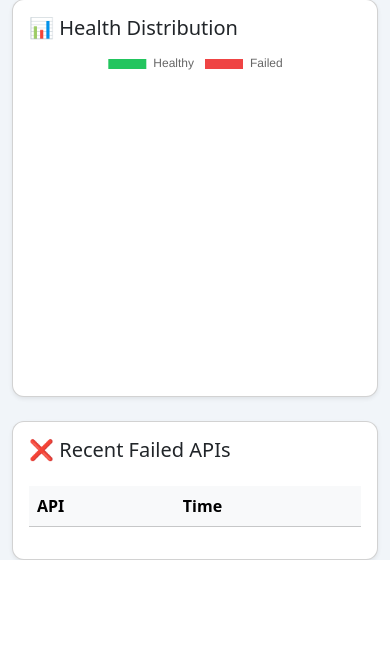
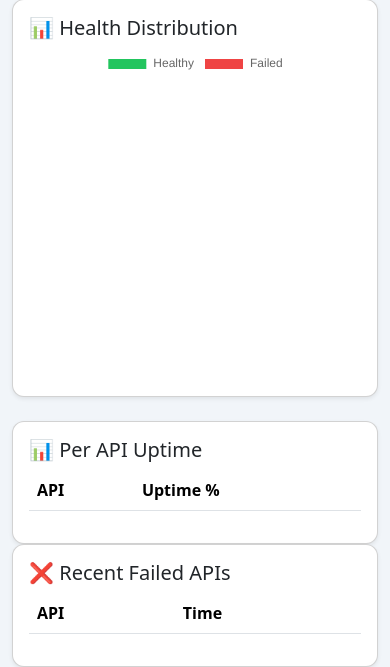
Before and after one commit to Ashu1792/Autonomous-API-Testing-Platform, a Flask app: page / in a window 390 px wide. Shown: the part 1193-1860 px from the top of the page. Before the commit the page ends 1753 px from the top, so only its background shows below. Run offline with Flask 3, Linux system fonts and the light colour scheme; data that the repository does not hold is empty.

Commit message:
Add per API uptime

```diff
--- a/app.py
+++ b/app.py
@@ -125,26 +125,38 @@ def stats():
     rows = conn.execute("""
         SELECT api_url, status_code
         FROM logs
+    """).fetchall()
+
+    total_logs = len(rows)
+    success_logs = sum(1 for r in rows if r["status_code"] == 200)
+
+    # ✅ UPTIME %
+    uptime = (success_logs / total_logs * 100) if total_logs > 0 else 0
+
+    # ✅ Latest status per API (for stats)
+    latest = conn.execute("""
+        SELECT api_url, status_code
+        FROM logs
         WHERE id IN (
             SELECT MAX(id) FROM logs GROUP BY api_url
         )
     """).fetchall()
 
-    total = len(rows)
-    healthy = sum(1 for r in rows if r["status_code"] == 200)
+    total = len(latest)
+    healthy = sum(1 for r in latest if r["status_code"] == 200)
     failed = total - healthy
 
     avg = conn.execute("SELECT AVG(response_time) as avg FROM logs").fetchone()["avg"] or 0
 
     conn.close()
 
-    return jsonify({
+    return {
         "total": total,
         "healthy": healthy,
         "failed": failed,
-        "avg_time": round(avg, 3)
-    })
-
+        "avg_time": round(avg, 3),
+        "uptime": round(uptime, 2)   # ✅ NEW
+    }
 
 # ---------------- GRAPH ----------------
 @app.route("/api/response-times")
@@ -184,6 +196,36 @@ def failures():
         for r in rows
     ])
 
+#----------------- UPTIME PER API ----------------
+@app.route("/api/uptime-per-api")
+def uptime_per_api():
+    conn = get_db()
+
+    rows = conn.execute("""
+        SELECT api_url,
+               COUNT(*) as total,
+               SUM(CASE WHEN status_code = 200 THEN 1 ELSE 0 END) as success
+        FROM logs
+        GROUP BY api_url
+    """).fetchall()
+
+    result = []
+
+    for r in rows:
+        total = r["total"]
+        success = r["success"] or 0
+
+        uptime = (success / total * 100) if total > 0 else 0
+
+        result.append({
+            "api": r["api_url"],
+            "uptime": round(uptime, 2)
+        })
+
+    conn.close()
+
+    return result
+
 
 if __name__ == "__main__":
     app.run(debug=True)
--- a/templates/dashboard.html
+++ b/templates/dashboard.html
@@ -159,11 +159,32 @@
 
         </div>
 
+    <div class="row mt-4">
+
+        <!-- UPTIME -->
+        <div class="col-md-6">
+            <div class="card p-3 shadow-sm h-100">
+                <h5>📊 Per API Uptime</h5>
+
+                <table class="table">
+                    <thead>
+                        <tr>
+                            <th>API</th>
+                            <th>Uptime %</th>
+                        </tr>
+                    </thead>
+                    <tbody id="uptimeTable"></tbody>
+                </table>
+            </div>
+        </div>
+
         <!-- FAILURES -->
-        <div class="card p-3 shadow-sm mt-4">
+        <div class="col-md-6">
+            <div class="card p-3 shadow-sm h-100">
                 <h5>❌ Recent Failed APIs</h5>
-            <table class="table mt-3">
-                <thead class="table-light">
+
+                <table class="table">
+                    <thead>
                         <tr>
                             <th>API</th>
                             <th>Time</th>
@@ -172,8 +193,12 @@
                     <tbody id="failTable"></tbody>
                 </table>
             </div>
+        </div>
 
     </div>
+
+
+
 
    <script>
     const chart = new Chart(document.getElementById("chart"), {
@@ -200,6 +225,7 @@
         }
     });
 
+    // ✅ FIXED loadStats
     function loadStats() {
         fetch("/api/stats")
             .then(r => r.json())
@@ -209,11 +235,16 @@
                 document.getElementById("failed").innerText = d.failed;
                 document.getElementById("avg").innerText = d.avg_time;
 
-                    let uptime = (d.total > 0)
-                        ? ((d.healthy / d.total) * 100).toFixed(1)
-                        : 0;
+                let uptimeEl = document.getElementById("uptime");
+                uptimeEl.innerText = d.uptime + "%";
 
-                    document.getElementById("uptime").innerText = uptime + "%";
+                if (d.uptime > 95) {
+                    uptimeEl.style.color = "green";
+                } else if (d.uptime > 80) {
+                    uptimeEl.style.color = "orange";
+                } else {
+                    uptimeEl.style.color = "red";
+                }
 
                 healthChart.data.datasets[0].data = [d.healthy, d.failed];
                 healthChart.update();
@@ -226,6 +257,7 @@
             });
     }
 
+    // ✅ GRAPH
     function loadGraph() {
         fetch("/api/response-times")
             .then(r => r.json())
@@ -236,6 +268,7 @@
             });
     }
 
+    // ✅ FAILURES
     function loadFailures() {
         fetch("/api/failures")
             .then(r => r.json())
@@ -248,17 +281,40 @@
             });
     }
 
+    // ✅ UPTIME PER API
+    function loadUptime() {
+        fetch("/api/uptime-per-api")
+            .then(r => r.json())
+            .then(data => {
+                let html = "";
+
+                data.forEach(api => {
+                    html += `
+                    <tr>
+                        <td>${api.api}</td>
+                        <td>${api.uptime}%</td>
+                    </tr>
+                `;
+                });
+
+                document.getElementById("uptimeTable").innerHTML = html;
+            });
+    }
+
+    // ✅ SINGLE INTERVAL ONLY
     setInterval(() => {
         loadStats();
         loadGraph();
         loadFailures();
+        loadUptime();
     }, 4000);
 
+    // ✅ INITIAL LOAD
     loadStats();
     loadGraph();
     loadFailures();
+    loadUptime();
 </script>
-
 </body>
 
 </html>
```
Also changed, not shown: 1 other file. Lines whose indentation alone changed are shown as unchanged.
